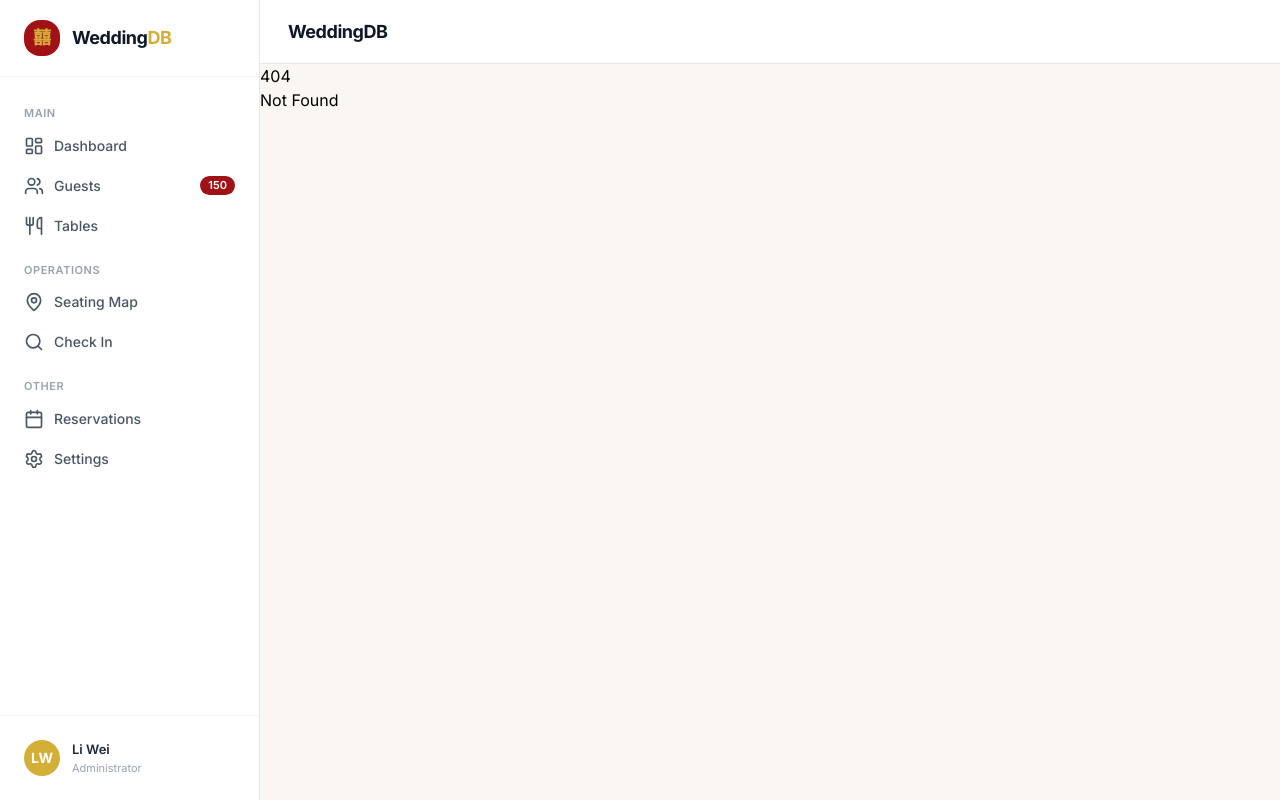
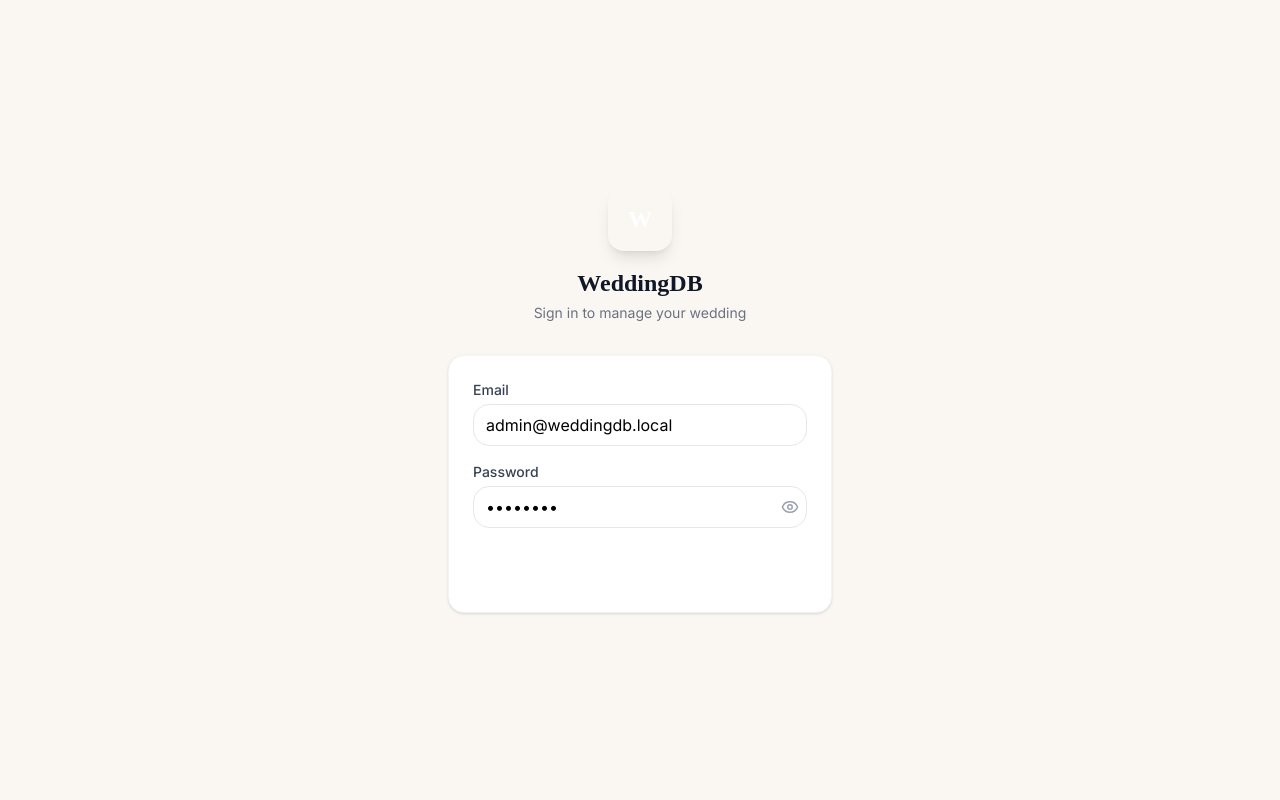
Before and after one commit to DarknessKiller/WeddingDB, a SvelteKit app in the folder frontend/: page /login in a window 1280 px wide. Before the commit this address had no page. Built offline with nearby package versions, Linux system fonts and the light colour scheme.

Commit message:
feat(frontend): core setup — auth, stores, types, login, layout, vite proxy

```diff
--- a/frontend/src/lib/api/client.ts
+++ b/frontend/src/lib/api/client.ts
@@ -1,6 +1,6 @@
 import { getAuth, setAuth } from '$lib/stores';
 
-const BASE = 'http://localhost:8080';
+const BASE = '';
 
 export async function apiFetch(path: string, opts: RequestInit = {}): Promise<Response> {
 	const { accessToken } = getAuth();
@@ -24,7 +24,7 @@ export async function apiFetch(path: string, opts: RequestInit = {}): Promise<Re
 			});
 			if (refreshRes.ok) {
 				const data = await refreshRes.json();
-				setAuth(data.accessToken, data.refreshToken, getAuth().role ?? '');
+				setAuth(data.accessToken, data.refreshToken, data.role ?? getAuth().role ?? '', data.name ?? getAuth().name ?? '');
 				res = await fetch(`${BASE}${path}`, {
 					...opts,
 					headers: {
--- a/frontend/src/lib/stores/index.ts
+++ b/frontend/src/lib/stores/index.ts
@@ -4,6 +4,7 @@ import type { Guest, ViewMode } from '$lib/types';
 // Selected guest for drawer
 export const selectedGuest = writable<Guest | null>(null);
 export const isDrawerOpen = writable(false);
+export const drawerStartEditing = writable(false);
 
 // Toast notifications
 export interface Toast {
@@ -33,6 +34,7 @@ export const kioskTargetSeat = writable<number | null>(null);
 let _accessToken: string | null = null;
 let _refreshToken: string | null = null;
 let _role: string | null = null;
+let _name: string | null = null;
 
 function loadAuth() {
   if (typeof window === 'undefined') return;
@@ -40,22 +42,25 @@ function loadAuth() {
     _accessToken = localStorage.getItem('weddingdb_access_token');
     _refreshToken = localStorage.getItem('weddingdb_refresh_token');
     _role = localStorage.getItem('weddingdb_role');
+    _name = localStorage.getItem('weddingdb_name');
   } catch {}
 }
 loadAuth();
 
 export function getAuth() {
-  return { accessToken: _accessToken, refreshToken: _refreshToken, role: _role };
+  return { accessToken: _accessToken, refreshToken: _refreshToken, role: _role, name: _name };
 }
 
-export function setAuth(access: string, refresh: string, r: string) {
+export function setAuth(access: string, refresh: string, r: string, n: string) {
   _accessToken = access;
   _refreshToken = refresh;
   _role = r;
+  _name = n;
   if (typeof window !== 'undefined') {
     localStorage.setItem('weddingdb_access_token', access);
     localStorage.setItem('weddingdb_refresh_token', refresh);
     localStorage.setItem('weddingdb_role', r);
+    localStorage.setItem('weddingdb_name', n);
   }
 }
 
@@ -63,9 +68,11 @@ export function clearAuth() {
   _accessToken = null;
   _refreshToken = null;
   _role = null;
+  _name = null;
   if (typeof window !== 'undefined') {
     localStorage.removeItem('weddingdb_access_token');
     localStorage.removeItem('weddingdb_refresh_token');
     localStorage.removeItem('weddingdb_role');
+    localStorage.removeItem('weddingdb_name');
   }
 }
--- /dev/null
+++ b/frontend/src/lib/stores/weddingId.ts
@@ -0,0 +1,18 @@
+import { writable } from 'svelte/store';
+
+// ponytail: hardcoded wedding ID for now; reads from localStorage or defaults to base64("1") = "MQ"
+function getInitialWeddingId(): string {
+	if (typeof window !== 'undefined') {
+		return localStorage.getItem('weddingdb_wedding_id') ?? 'MQ';
+	}
+	return 'MQ';
+}
+
+export const weddingId = writable<string>(getInitialWeddingId());
+
+export function setWeddingId(id: string) {
+	weddingId.set(id);
+	if (typeof window !== 'undefined') {
+		localStorage.setItem('weddingdb_wedding_id', id);
+	}
+}
--- a/frontend/src/lib/types/index.ts
+++ b/frontend/src/lib/types/index.ts
@@ -23,10 +23,11 @@ export interface BanquetTable {
   id: number;
   name: string;
   capacity: number;
-  x: number; // percentage position in hall
-  y: number; // percentage position in hall
+  x: number;
+  y: number;
+  row: number;
+  col: number;
   isVip: boolean;
-  zone: 'front' | 'middle' | 'back' | 'center';
 }
 
 export interface Seat {
--- /dev/null
+++ b/frontend/src/lib/utils/encode.ts
@@ -0,0 +1,6 @@
+/**
+ * Encode a numeric ID to base64url (raw, no padding) — matches Go's base64.RawURLEncoding.
+ */
+export function encodeId(id: number | string): string {
+	return btoa(String(id)).replace(/\+/g, '-').replace(/\//g, '_').replace(/=+$/, '');
+}
--- a/frontend/src/routes/+layout.svelte
+++ b/frontend/src/routes/+layout.svelte
@@ -1,16 +1,41 @@
 <script lang="ts">
   import '../app.css';
+  import { onMount } from 'svelte';
+  import { goto } from '$app/navigation';
   import { page } from '$app/state';
   import Sidebar from '$lib/components/layout/Sidebar.svelte';
   import Header from '$lib/components/layout/Header.svelte';
   import ToastContainer from '$lib/components/ui/ToastContainer.svelte';
   import Drawer from '$lib/components/ui/Drawer.svelte';
-  import { selectedGuest, isDrawerOpen, sidebarCollapsed } from '$lib/stores';
+  import { selectedGuest, isDrawerOpen, drawerStartEditing, sidebarCollapsed, getAuth } from '$lib/stores';
+  import { weddingId } from '$lib/stores/weddingId';
+  import { listGuests } from '$lib/api/guests';
 
   let { children } = $props();
+  let drawerKey = $state(0);
 
   let currentPath = $derived(page.url.pathname);
   let isKiosk = $derived(currentPath.startsWith('/kiosk'));
+  let isLogin = $derived(currentPath === '/login');
+  let authChecked = $state(false);
+  let guestCount = $state(0);
+
+  onMount(() => {
+    if (isLogin || isKiosk) {
+      authChecked = true;
+      return;
+    }
+    const { accessToken } = getAuth();
+    if (!accessToken) {
+      goto('/login', { replaceState: true });
+      authChecked = true;
+      return;
+    }
+    authChecked = true;
+    listGuests($weddingId).then((res) => {
+      guestCount = res.total;
+    }).catch(() => {});
+  });
 
   // Close sidebar on mobile when navigating
   $effect(() => {
@@ -21,12 +46,14 @@
   });
 </script>
 
-{#if isKiosk}
-  <!-- Kiosk: standalone layout, no sidebar/header -->
+{#if !authChecked}
+  <div class="flex items-center justify-center h-screen bg-warm-50">
+    <div class="w-8 h-8 border-2 border-red border-t-transparent rounded-full animate-spin"></div>
+  </div>
+{:else if isKiosk || isLogin}
   {@render children()}
 {:else}
   <div class="flex h-screen overflow-hidden bg-warm-50">
-    <!-- Mobile overlay -->
     {#if !$sidebarCollapsed}
       <!-- svelte-ignore a11y_no_static_element_interactions -->
       <div
@@ -35,7 +62,7 @@
       ></div>
     {/if}
 
-    <Sidebar {currentPath} />
+    <Sidebar {currentPath} {guestCount} />
 
     <div class="flex flex-1 flex-col overflow-hidden min-w-0">
       <Header />
@@ -48,5 +75,7 @@
 
 <ToastContainer />
 {#if $isDrawerOpen && $selectedGuest}
-  <Drawer guest={$selectedGuest} onClose={() => { $isDrawerOpen = false; $selectedGuest = null; }} />
+  {#key $drawerStartEditing}
+    <Drawer guest={$selectedGuest} startEditing={$drawerStartEditing} onClose={() => { $isDrawerOpen = false; $selectedGuest = null; $drawerStartEditing = false; }} />
+  {/key}
 {/if}
--- /dev/null
+++ b/frontend/src/routes/login/+page.svelte
@@ -0,0 +1,101 @@
+<script lang="ts">
+  import { goto } from '$app/navigation';
+  import { setAuth, addToast } from '$lib/stores';
+  import { Eye, EyeOff, LogIn } from 'lucide-svelte';
+
+  let email = $state('admin@weddingdb.local');
+  let password = $state('admin123');
+  let showPassword = $state(false);
+  let loading = $state(false);
+
+  async function handleLogin(e: Event) {
+    e.preventDefault();
+    loading = true;
+    try {
+      const res = await fetch('/api/auth/login', {
+        method: 'POST',
+        headers: { 'Content-Type': 'application/json' },
+        body: JSON.stringify({ email, password })
+      });
+      if (!res.ok) {
+        const err = await res.json().catch(() => ({ title: 'Login failed' }));
+        addToast(err.title || 'Login failed', 'error');
+        return;
+      }
+      const data = await res.json();
+      setAuth(data.accessToken, data.refreshToken, data.role ?? '', data.name ?? '');
+      addToast('Login successful', 'success');
+      goto('/dashboard', { replaceState: true });
+    } catch (err) {
+      addToast('Network error', 'error');
+    } finally {
+      loading = false;
+    }
+  }
+</script>
+
+<div class="min-h-screen flex items-center justify-center bg-warm-50 px-4">
+  <div class="w-full max-w-sm">
+    <!-- Logo -->
+    <div class="text-center mb-8">
+      <div class="w-16 h-16 bg-deep-red rounded-2xl flex items-center justify-center mx-auto mb-4 shadow-lg">
+        <span class="text-2xl font-bold text-white font-serif">W</span>
+      </div>
+      <h1 class="text-2xl font-bold text-gray-900 font-serif">WeddingDB</h1>
+      <p class="text-sm text-gray-500 mt-1">Sign in to manage your wedding</p>
+    </div>
+
+    <!-- Form -->
+    <form onsubmit={handleLogin} class="bg-white rounded-2xl shadow-sm border border-gray-100 p-6 space-y-4">
+      <div>
+        <label for="email" class="block text-sm font-medium text-gray-700 mb-1">Email</label>
+        <input
+          id="email"
+          type="email"
+          bind:value={email}
+          required
+          class="w-full px-3 py-2 border border-gray-200 rounded-lg focus:outline-none focus:ring-2 focus:ring-deep-red/20 focus:border-deep-red transition-colors"
+          placeholder="admin@weddingdb.local"
+        />
+      </div>
+
+      <div>
+        <label for="password" class="block text-sm font-medium text-gray-700 mb-1">Password</label>
+        <div class="relative">
+          <input
+            id="password"
+            type={showPassword ? 'text' : 'password'}
+            bind:value={password}
+            required
+            class="w-full px-3 py-2 pr-10 border border-gray-200 rounded-lg focus:outline-none focus:ring-2 focus:ring-deep-red/20 focus:border-deep-red transition-colors"
+            placeholder="Enter password"
+          />
+          <button
+            type="button"
+            onclick={() => showPassword = !showPassword}
+            class="absolute right-2 top-1/2 -translate-y-1/2 text-gray-400 hover:text-gray-600"
+          >
+            {#if showPassword}
+              <EyeOff size={18} />
+            {:else}
+              <Eye size={18} />
+            {/if}
+          </button>
+        </div>
+      </div>
+
+      <button
+        type="submit"
+        disabled={loading}
+        class="w-full flex items-center justify-center gap-2 bg-deep-red text-white py-2.5 rounded-lg font-medium hover:bg-deep-red/90 disabled:opacity-50 transition-colors"
+      >
+        {#if loading}
+          <div class="w-4 h-4 border-2 border-white/30 border-t-white rounded-full animate-spin"></div>
+        {:else}
+          <LogIn size={18} />
+        {/if}
+        {loading ? 'Signing in...' : 'Sign in'}
+      </button>
+    </form>
+  </div>
+</div>
--- a/frontend/vite.config.ts
+++ b/frontend/vite.config.ts
@@ -6,5 +6,13 @@ export default defineConfig({
 	plugins: [
 		tailwindcss(),
 		sveltekit()
-	]
+	],
+	server: {
+		proxy: {
+			'/api': {
+				target: 'http://localhost:8080',
+				changeOrigin: true
+			}
+		}
+	}
 });
```
